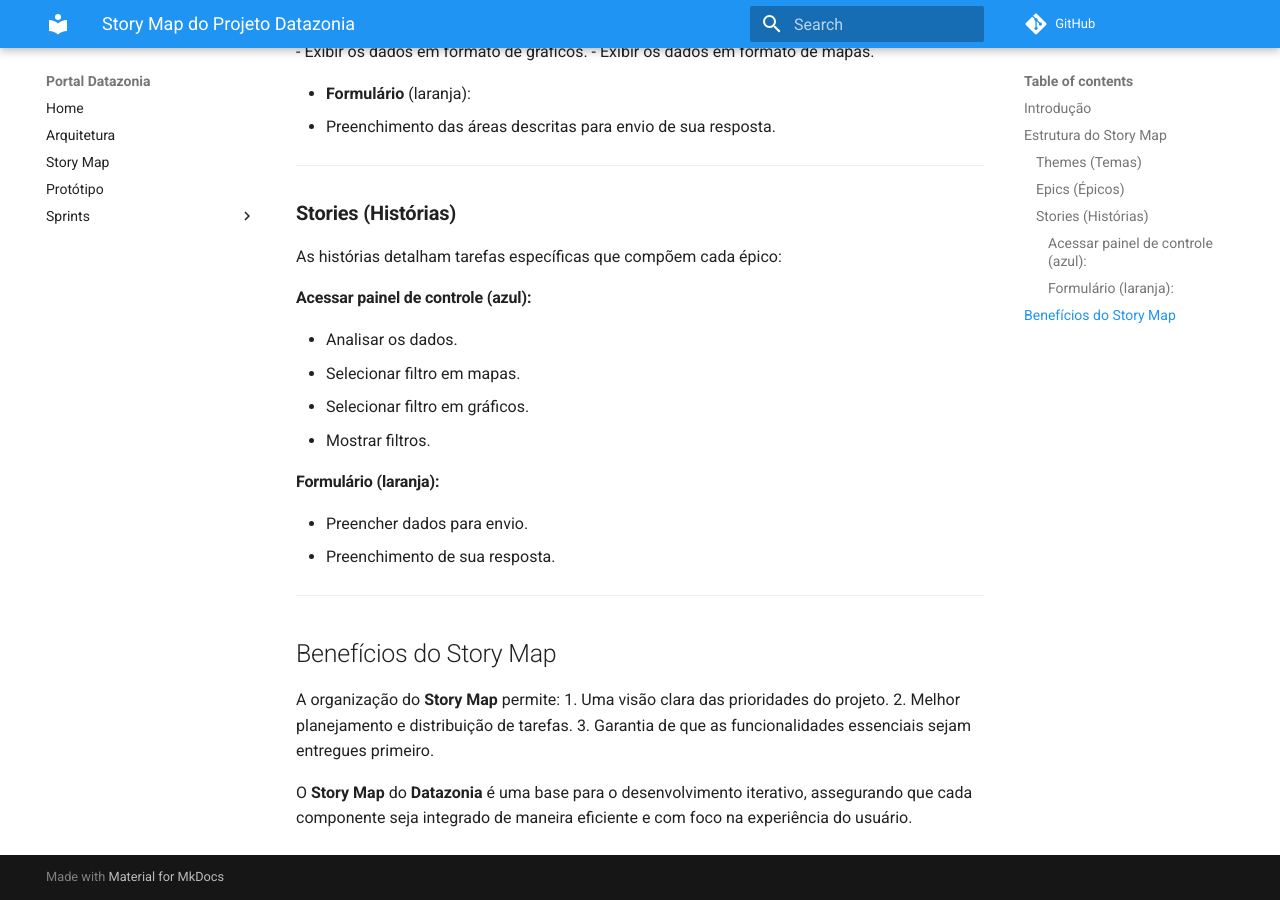
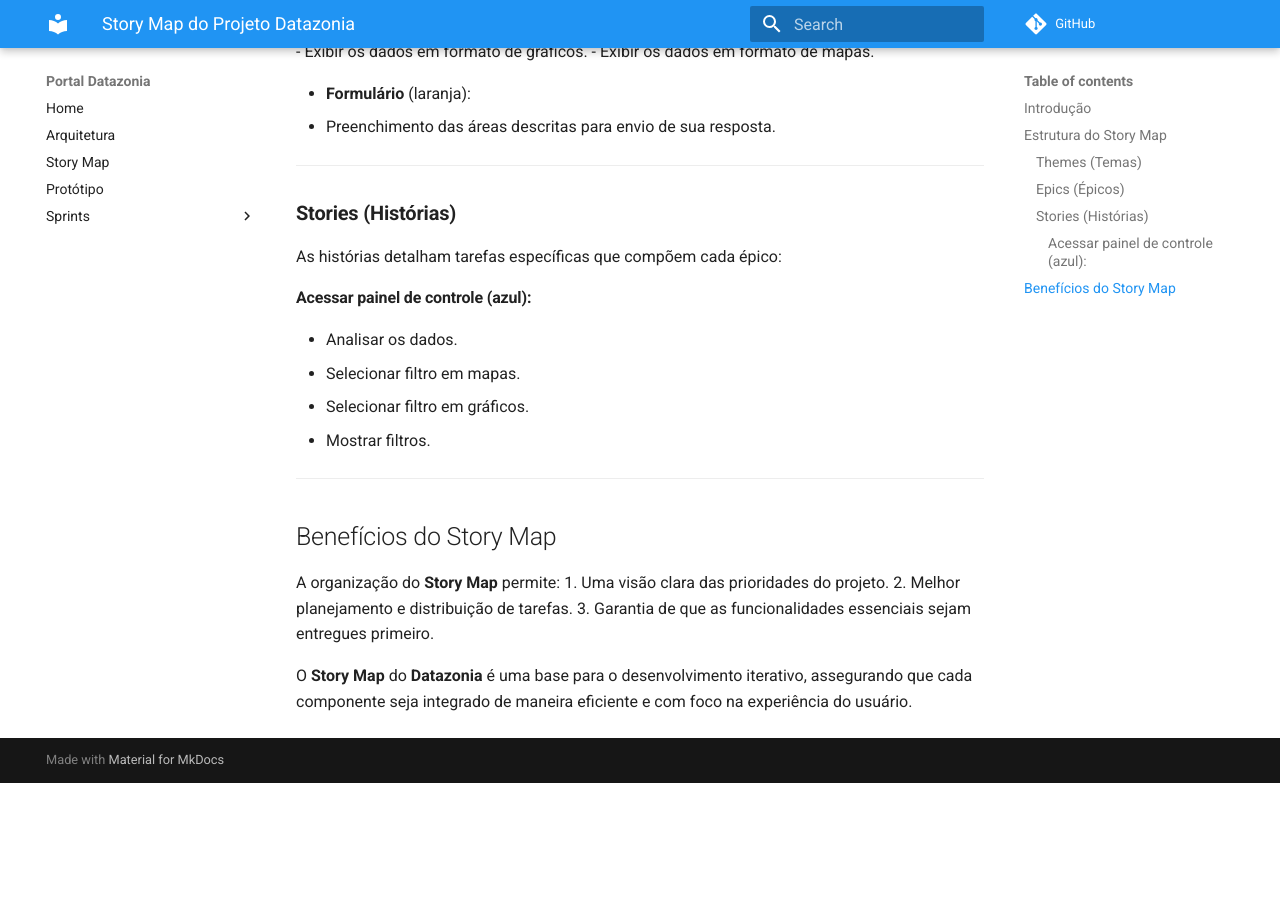
Before and after one commit to unb-mds/2024-2-Amaiszonia, an MkDocs documentation site: the page built from docs/StoryMap.md, in a window 1280 px wide and 900 px high, scrolled down 1287 px. Built offline with MkDocs 1.6.1 and Material for MkDocs 9.7.7, drawn with Linux system fonts in a browser that asks for light colours; comment, search, counter and statistics services are not loaded; after the commit the page ends 2070 px from its top, so only the background shows below that.

Commit message:
Alteração na documentação

```diff
--- a/docs/StoryMap.md
+++ b/docs/StoryMap.md
@@ -44,9 +44,6 @@ As histórias detalham tarefas específicas que compõem cada épico:
 - Selecionar filtro em gráficos.
 - Mostrar filtros.
 
-#### **Formulário** (laranja):
-- Preencher dados para envio.
-- Preenchimento de sua resposta.
 
 ---
 
```
